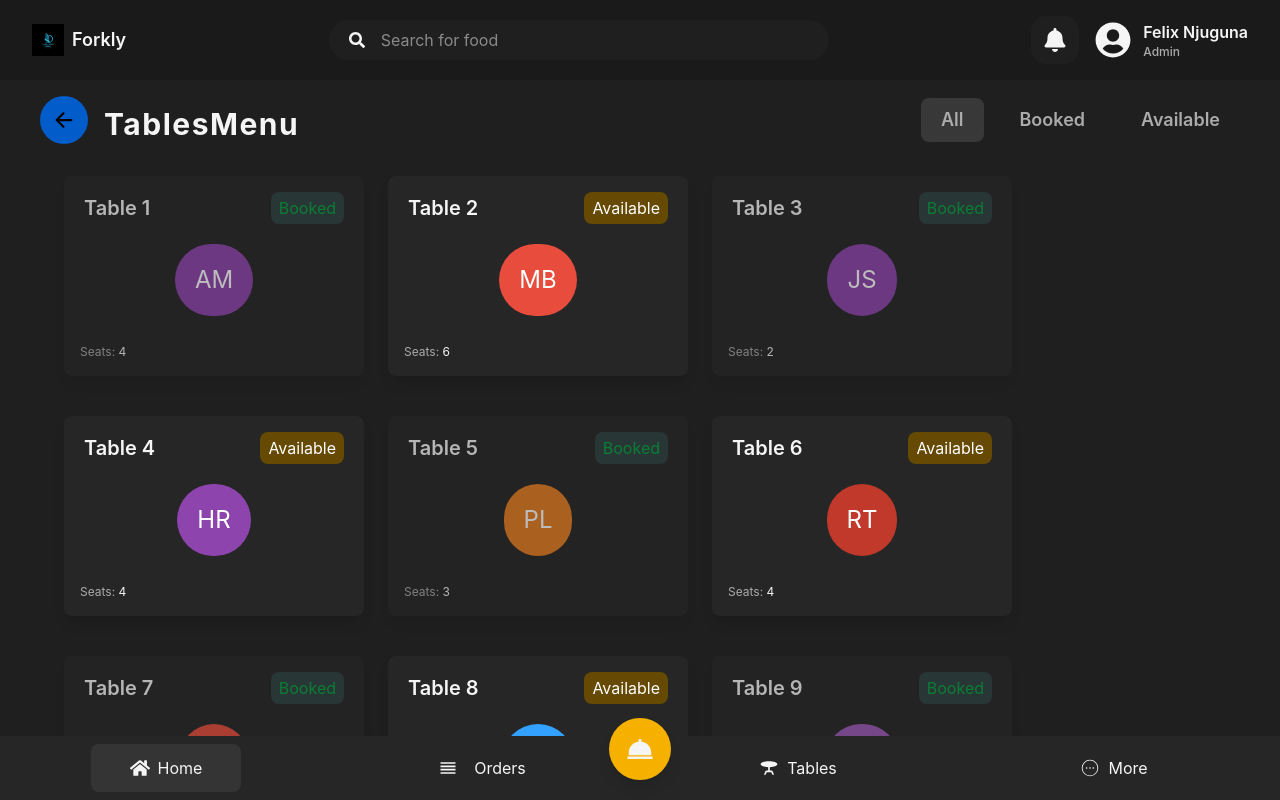
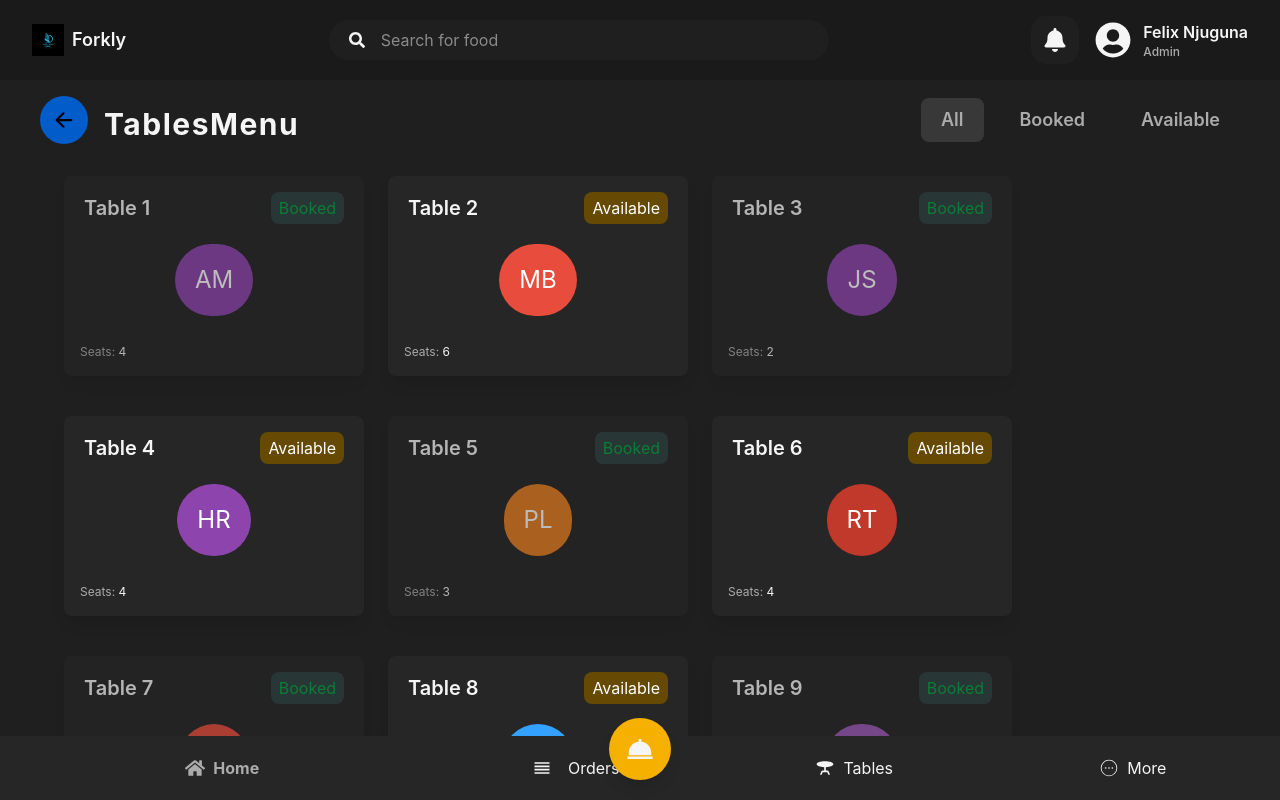
Before and after one commit to FlxBot001/pos_system, a React (Vite) app: page /tables in a window 1280 px wide. Built offline with nearby package versions, Linux system fonts and the light colour scheme.

Commit message:
Updated bottomNav styling

```diff
--- a/src/components/shared/BottomNav.jsx
+++ b/src/components/shared/BottomNav.jsx
@@ -3,7 +3,7 @@ import { BiSolidDish } from 'react-icons/bi'
 import { CiCircleMore } from 'react-icons/ci'
 import { FaHome } from 'react-icons/fa'
 import { MdOutlineReorder, MdTableBar } from 'react-icons/md'
-import { useNavigate } from 'react-router-dom'
+import { useLocation, useNavigate } from 'react-router-dom'
 import Modal from '../shared/Modal'
 
 const BottomNav = () => {
@@ -13,6 +13,7 @@ const BottomNav = () => {
     const closeModal = () => setIsModalOpen(false);
 
     const navigate = useNavigate();
+    const location = useLocation();
 
     const increment = () => {
         if (guestCount < 6) {
@@ -26,11 +27,15 @@ const BottomNav = () => {
         }
     }
 
+    const isActive = (path) => location.pathname === path;
+
     return (
         <div className="fixed bottom-0 left-0 right-0 p-2 flex justify-around bg-[#262626] h-16 shadow-lg">
             <button
                 onClick={() => navigate("/")}
-                className="flex items-center justify-center cursor-pointer text-[#f5f5f5] w-[150px] bg-[#343434] rounded-lg py-2"
+                className={`flex items-center justify-center font-bold ${
+                    isActive("/") ? "text-[#f5f5f5] bg-[#343434]" : "text-[#ababab]"
+                } w-[300px] rounded-[20px]`}
             >
                 <FaHome size={20} className="mr-2 inline" />
                 <p>Home</p>
```
